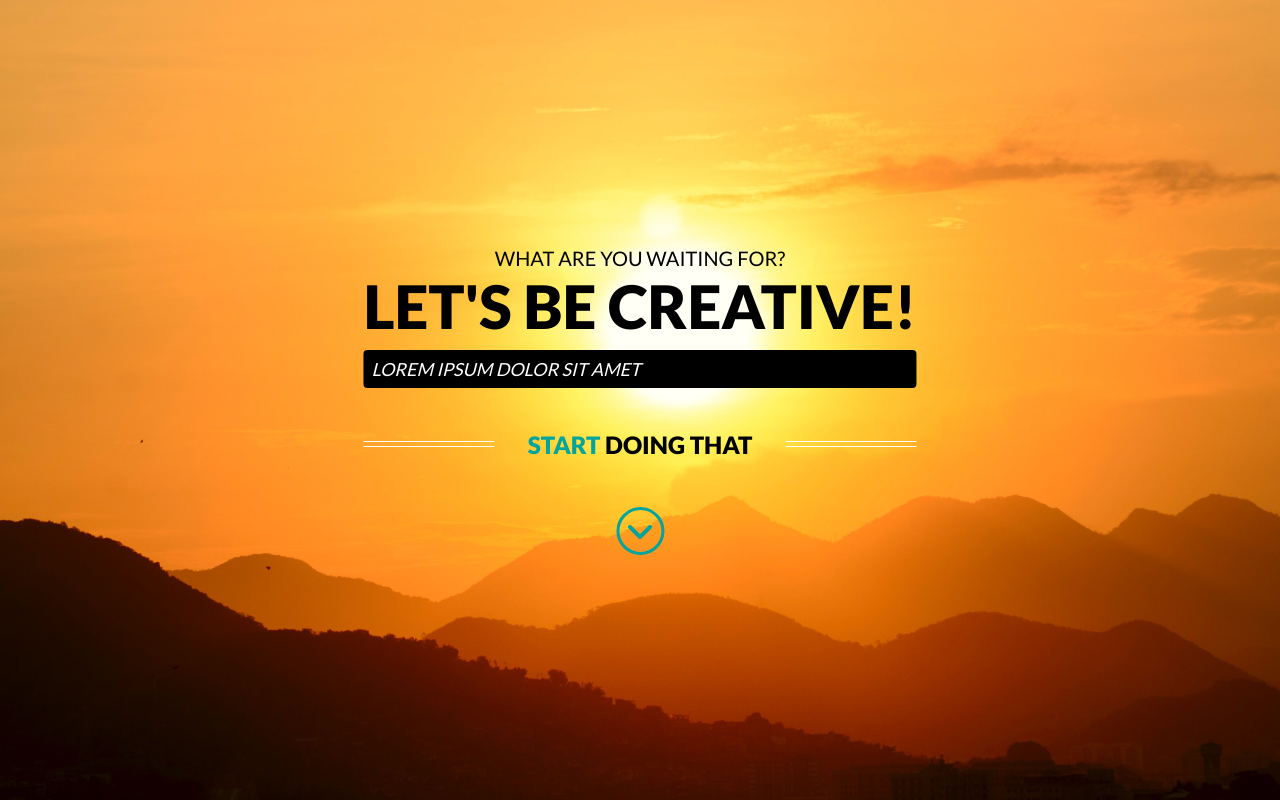
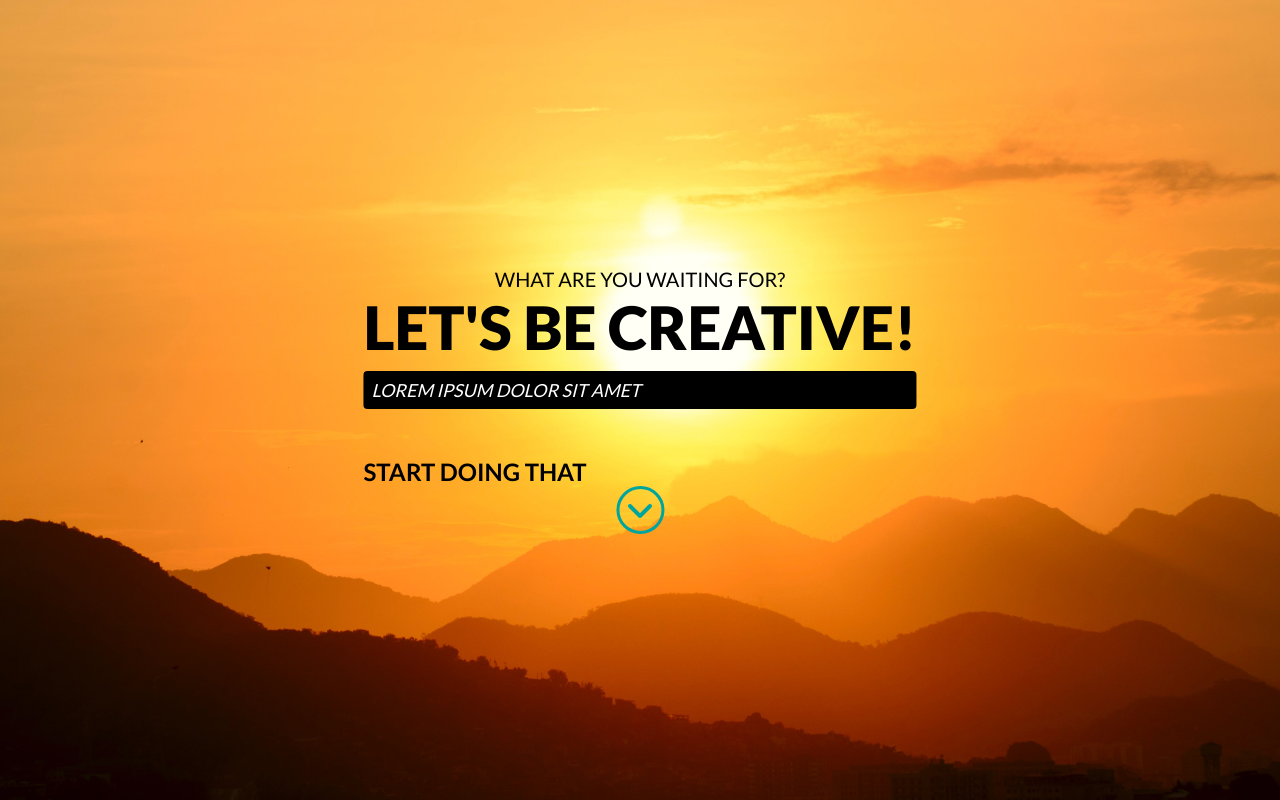
Before and after one commit to sooyongjie/growthops-assessment, a React (Create React App) app: page / in a window 1280 px wide. Shown: the top 800 px of the page. Built offline with nearby package versions, Linux system fonts and the light colour scheme.

Commit message:
Seperated welcome page styling from main file & other misc changes

```diff
--- /dev/null
+++ b/src/css/_welcome.scss
@@ -0,0 +1,49 @@
+.welcome {
+  height: 100vh;
+  .background-img {
+    height: 100vh;
+    background-image: url("../img/welcome.jpg");
+    background-repeat: none;
+    background-size: cover;
+    // filter: blur(20px);
+  }
+  .welcome-content {
+    height: 100vh;
+    position: absolute;
+    top: 50%;
+    left: 50%;
+    transform: translate(-50%, -50%);
+    display: flex;
+    flex-direction: column;
+    justify-content: center;
+    p.hint {
+      font-size: 20px;
+      text-align: center;
+    }
+    h1 {
+      margin-bottom: 8px;
+      font-weight: 900;
+      font-size: 60px;
+    }
+    .subtitle {
+      margin-bottom: 48px;
+      padding: 8px 8px;
+      background: black;
+      color: white;
+      border-radius: 4px;
+      font-size: 18px;
+      font-style: italic;
+    }
+    button {
+      height: 48px;
+      width: 48px;
+      align-self: center;
+      border: 3px solid $turquoise;
+      border-radius: 50%;
+      i.fa-angle-down {
+        font-size: 32px;
+        color: $turquoise;
+      }
+    }
+  }
+}
--- a/src/css/style.css
+++ b/src/css/style.css
@@ -1,5 +1,61 @@
 @import url("https://fonts.googleapis.com/css2?family=Lato:wght@300;400;700;900&family=Poppins:wght@300;400;500;600&family=Roboto:wght@300;400;500;700&display=swap");
 @import url("https://cdnjs.cloudflare.com/ajax/libs/font-awesome/6.0.0-beta2/css/all.min.css");
+.welcome {
+  height: 100vh;
+}
+
+.welcome .background-img {
+  height: 100vh;
+  background-image: url("../img/welcome.jpg");
+  background-repeat: none;
+  background-size: cover;
+}
+
+.welcome .welcome-content {
+  height: 100vh;
+  position: absolute;
+  top: 50%;
+  left: 50%;
+  transform: translate(-50%, -50%);
+  display: flex;
+  flex-direction: column;
+  justify-content: center;
+}
+
+.welcome .welcome-content p.hint {
+  font-size: 20px;
+  text-align: center;
+}
+
+.welcome .welcome-content h1 {
+  margin-bottom: 8px;
+  font-weight: 900;
+  font-size: 60px;
+}
+
+.welcome .welcome-content .subtitle {
+  margin-bottom: 48px;
+  padding: 8px 8px;
+  background: black;
+  color: white;
+  border-radius: 4px;
+  font-size: 18px;
+  font-style: italic;
+}
+
+.welcome .welcome-content button {
+  height: 48px;
+  width: 48px;
+  align-self: center;
+  border: 3px solid #00a59d;
+  border-radius: 50%;
+}
+
+.welcome .welcome-content button i.fa-angle-down {
+  font-size: 32px;
+  color: #00a59d;
+}
+
 nav {
   padding: 0px 16%;
   height: 75px;
@@ -460,6 +516,10 @@ input {
   width: 30px;
 }
 
+.heading .title img:nth-child(2) {
+  transform: rotate(180deg);
+}
+
 .heading .title .lines {
   display: flex;
   row-gap: 4px;
@@ -502,88 +562,4 @@ button.colored-nav-btn {
   color: #eaeaea;
   background: #00a59d;
 }
-
-.welcome {
-  height: 100vh;
-}
-
-.welcome .background-img {
-  height: 100vh;
-  background-image: url("../img/welcome.jpg");
-  background-repeat: none;
-  background-size: cover;
-}
-
-.welcome .welcome-content {
-  height: 100vh;
-  position: absolute;
-  top: 50%;
-  left: 50%;
-  transform: translate(-50%, -50%);
-  display: flex;
-  flex-direction: column;
-  justify-content: center;
-}
-
-.welcome .welcome-content p.hint {
-  font-size: 20px;
-  text-align: center;
-}
-
-.welcome .welcome-content h1 {
-  margin-bottom: 8px;
-  font-weight: 900;
-  font-size: 60px;
-}
-
-.welcome .welcome-content .subtitle {
-  padding: 8px 8px;
-  background: black;
-  color: white;
-  border-radius: 4px;
-  font-size: 18px;
-  font-style: italic;
-}
-
-.welcome .welcome-content .proceed {
-  display: grid;
-  grid-template-columns: 0.4fr auto 0.4fr;
-  justify-content: space-between;
-  align-items: center;
-  margin-top: 42px;
-}
-
-.welcome .welcome-content .proceed h2 {
-  font-weight: 900;
-}
-
-.welcome .welcome-content .proceed h2 span {
-  color: #00a59d;
-}
-
-.welcome .welcome-content .proceed .lines {
-  display: flex;
-  row-gap: 4px;
-  flex-direction: column;
-}
-
-.welcome .welcome-content .proceed .lines div {
-  width: 100%;
-  height: 1px;
-  background: white;
-}
-
-.welcome .welcome-content button {
-  height: 48px;
-  width: 48px;
-  margin-top: 48px;
-  align-self: center;
-  border: 3px solid #00a59d;
-  border-radius: 50%;
-}
-
-.welcome .welcome-content button i.fa-angle-down {
-  font-size: 32px;
-  color: #00a59d;
-}
 /*# sourceMappingURL=style.css.map */
--- a/src/css/style.scss
+++ b/src/css/style.scss
@@ -1,6 +1,7 @@
 @import url("https://fonts.googleapis.com/css2?family=Lato:wght@300;400;700;900&family=Poppins:wght@300;400;500;600&family=Roboto:wght@300;400;500;700&display=swap");
 @import url("https://cdnjs.cloudflare.com/ajax/libs/font-awesome/6.0.0-beta2/css/all.min.css");
 @import "var";
+@import "welcome";
 @import "nav";
 @import "services";
 @import "skills";
@@ -52,6 +53,9 @@ input {
     }
     img {
       width: 30px;
+      &:nth-child(2) {
+        transform: rotate(180deg);
+      }
     }
     .lines {
       display: flex;
@@ -92,76 +96,3 @@ button.colored-nav-btn {
   color: #eaeaea;
   background: $turquoise;
 }
-
-.welcome {
-  height: 100vh;
-  .background-img {
-    height: 100vh;
-    background-image: url("../img/welcome.jpg");
-    background-repeat: none;
-    background-size: cover;
-    // filter: blur(20px);
-  }
-  .welcome-content {
-    height: 100vh;
-    position: absolute;
-    top: 50%;
-    left: 50%;
-    transform: translate(-50%, -50%);
-    display: flex;
-    flex-direction: column;
-    justify-content: center;
-    p.hint {
-      font-size: 20px;
-      text-align: center;
-    }
-    h1 {
-      margin-bottom: 8px;
-      font-weight: 900;
-      font-size: 60px;
-    }
-    .subtitle {
-      padding: 8px 8px;
-      background: black;
-      color: white;
-      border-radius: 4px;
-      font-size: 18px;
-      font-style: italic;
-    }
-    .proceed {
-      display: grid;
-      grid-template-columns: 0.4fr auto 0.4fr;
-      justify-content: space-between;
-      align-items: center;
-      margin-top: 42px;
-      h2 {
-        font-weight: 900;
-        span {
-          color: $turquoise;
-        }
-      }
-      .lines {
-        display: flex;
-        row-gap: 4px;
-        flex-direction: column;
-        div {
-          width: 100%;
-          height: 1px;
-          background: white;
-        }
-      }
-    }
-    button {
-      height: 48px;
-      width: 48px;
-      margin-top: 48px;
-      align-self: center;
-      border: 3px solid $turquoise;
-      border-radius: 50%;
-      i.fa-angle-down {
-        font-size: 32px;
-        color: $turquoise;
-      }
-    }
-  }
-}
```
Also changed, not shown: 1 other file (tests, documents, lock files or other folders).
